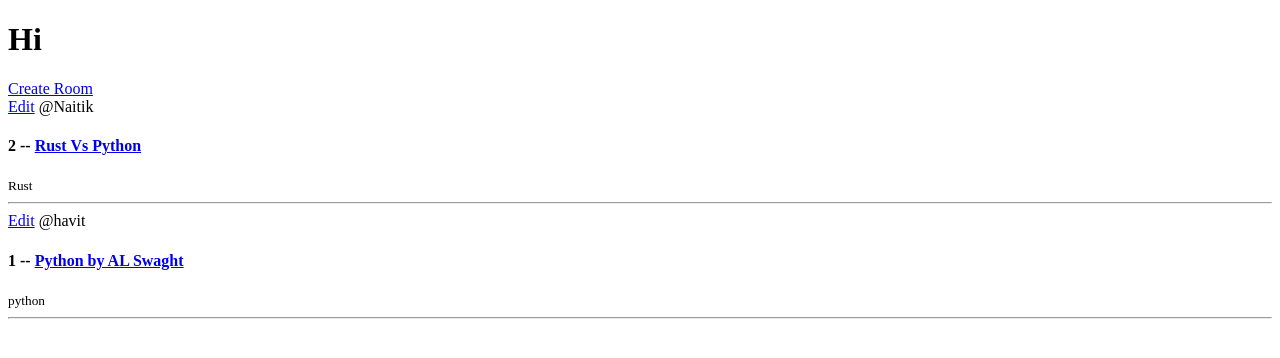
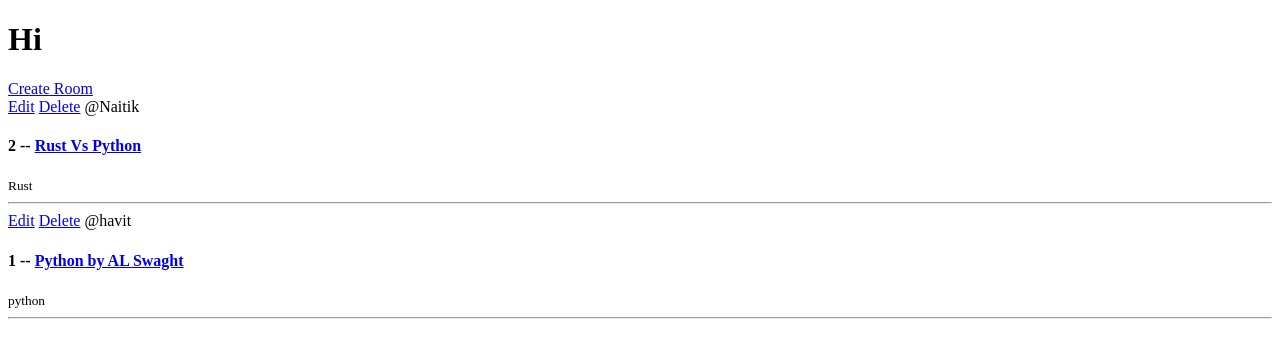
Before and after one commit to HavitOngit/studytogather, a Django app: page / in a window 1280 px wide. Shown: the top 358 px of the page. Run offline with Django 4.2, Linux system fonts and the light colour scheme; data comes from the database, SQL or seed files in the repository; both versions use the stored data as it was after the commit.

Commit message:
delete func

```diff
--- a/base/urls.py
+++ b/base/urls.py
@@ -6,4 +6,5 @@ urlpatterns = [
     path('rooms/<str:pk>/', views.room, name='room'),
     path('create-room/', views.createRoom, name='create-room'),
     path('update-room/<str:pk>/', views.updateRoom, name='update-room'),
+    path('delete-room/<str:pk>/', views.deleteRoom, name='delete-room'),
 ]
--- a/base/views.py
+++ b/base/views.py
@@ -45,3 +45,10 @@ def updateRoom(request, pk):
 
     context = {'form':form}
     return render(request, 'create-from.html', context)
+
+def deleteRoom(request, pk):
+    room = Rooms.objects.get(id=pk)
+    if request.method == 'POST':
+        room.delete()
+        return redirect('home')
+    return render(request, 'delete.html', {'obj':room})
--- a/templates/home.html
+++ b/templates/home.html
@@ -10,6 +10,7 @@
         {% for room in rooms%}
         <div>
             <a href="{% url 'update-room' room.id %}">Edit</a>
+            <a href="{% url 'delete-room' room.id %}">Delete</a>
             <span>@{{room.host.username}}</span>
             <h4>{{room.id}} -- <a href="{% url 'room' room.id %}">{{room.name}}</a></h4>
             <small>{{room.topic.name}}</small>
```
Also changed, not shown: templates/delete.html (added, +11 -0 lines), db.sqlite3.
